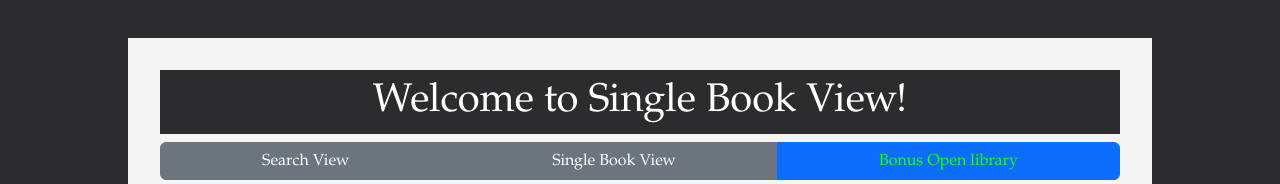
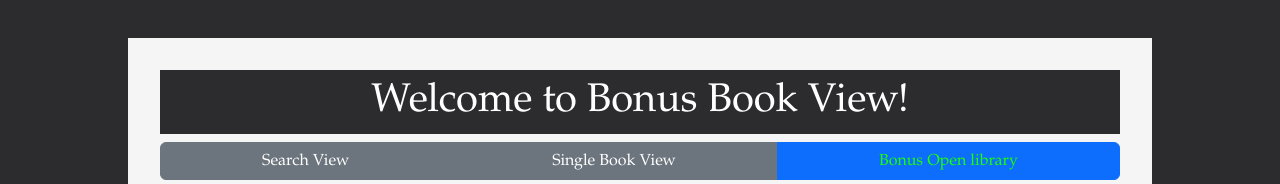
Before and after one commit to SalarKashif/AdvWebAppMilestones, a plain HTML site: page Milestones/milestoneOne/milestoneOneBonus.html in a window 1280 px wide. Shown: the part 202-386 px from the top of the page. Drawn offline with nearby package versions, Linux system fonts and the light colour scheme; no server answers.

Commit message:
fix of titles

```diff
--- a/Milestones/milestoneOne/milestoneOneBonus.html
+++ b/Milestones/milestoneOne/milestoneOneBonus.html
@@ -51,7 +51,7 @@
     </header>
     <div id="wrapper">
       <main id="main">
-        <h3 class="intro-caption dark py-2">Welcome to Single Book View!</h3>
+        <h3 class="intro-caption dark py-2">Welcome to Bonus Book View!</h3>
         <div
           class="btn-group"
           style="display: flex; justify-content: center; align-items: center"
```
Also changed, not shown: Milestones/milestoneOne/milestoneOneSingle.html (+1 -1 lines).
